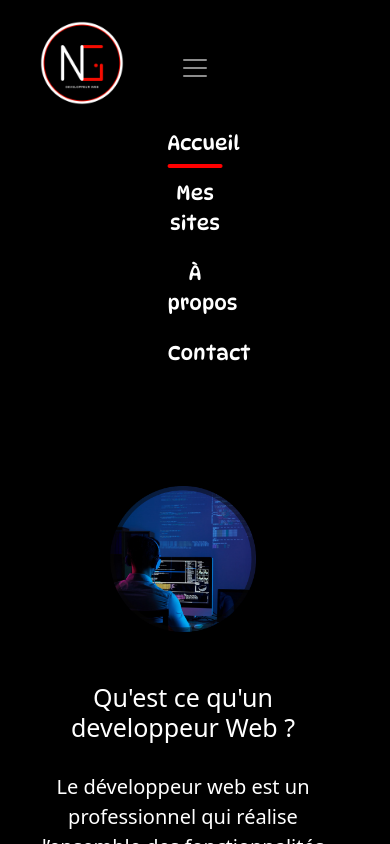
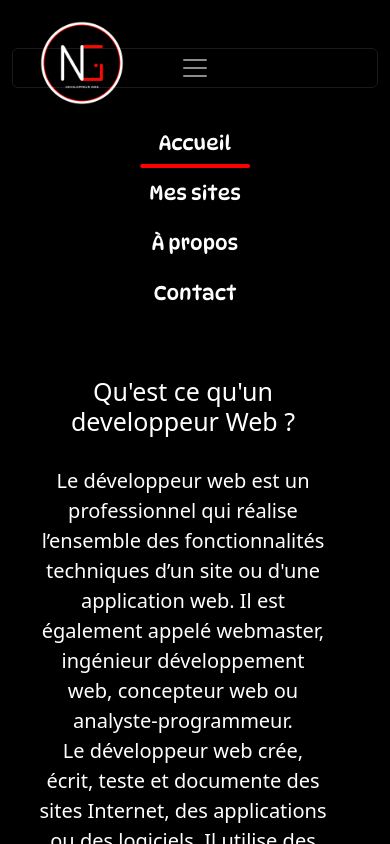
Before and after one commit to Nico578/Projet-React, a React (Create React App) app: page / in a window 390 px wide. Both pictures are taken after a click on the button "Toggle navigation". Shown: the top 844 px of the page. Built offline with nearby package versions, Linux system fonts and the light colour scheme.

Commit message:
menu responsive téléphone

```diff
--- a/src/App.js
+++ b/src/App.js
@@ -4,6 +4,7 @@ import Home from "./pages/Home";
 import Mysites from "./pages/Mysites";
 import About from "./pages/About";
 import Contact from "./pages/Contact";
+import Scoreboard from "./pages/Scoreboard";
 
 const App = () => {
   return (
@@ -14,6 +15,7 @@ const App = () => {
           <Route path="/Mes-sites" element={<Mysites />} />
           <Route path="/A-propos" element={<About />} />
           <Route path="/Contact" exact element={<Contact />} />
+          <Route path="/Scoreboard" exact element={<Scoreboard />} />
         </Routes>
       </BrowserRouter>
     </div>
--- a/src/components/Navigation.js
+++ b/src/components/Navigation.js
@@ -7,21 +7,21 @@ const Navigation = () => {
     <div className="navigation">
       <nav class="navbar navbar-expand-lg navbar-dark">
         <div class="container-fluid">
-        <div className="logo navbar-brand">
-        <img src={logo} alt="Logo Pour Fond Sombre" />
-      </div>
+          <div className="logo navbar-brand">
+            <img src={logo} alt="Logo Pour Fond Sombre" />
+          </div>
           <button
             class="navbar-toggler"
             type="button"
             data-bs-toggle="collapse"
-            data-bs-target="#navbarNavDropdown"
-            aria-controls="navbarNavDropdown"
+            data-bs-target="#navbarNav"
+            aria-controls="navbarNav"
             aria-expanded="false"
             aria-label="Toggle navigation"
           >
             <span class="navbar-toggler-icon"></span>
           </button>
-          <div class="collapse navbar-collapse" id="navbarNavDropdown">
+          <div class="collapse navbar-collapse" id="navbarNav">
             <ul class="navbar-nav">
               <NavLink
                 to="/"
--- /dev/null
+++ b/src/pages/Scoreboard.js
@@ -0,0 +1,11 @@
+import React from 'react';
+
+const Scoreboard = () => {
+    return (
+        <div className='scoreboard'>
+
+        </div>
+    );
+};
+
+export default Scoreboard;
--- a/src/style/components/_navigation.scss
+++ b/src/style/components/_navigation.scss
@@ -63,19 +63,17 @@
       }
     }
 
-    .navbar-toggler-icon {
-      margin-top: -100px;
-    }
   }
 
   @media screen and (max-width: 992px) {
+
     .container-fluid {
       display: flex;
     }
 
     .navbar-toggler {
       margin-top: -100px;
-      border: none;
+      color: aliceblue;
     }
 
     .navbar-toggler:focus {
@@ -85,7 +83,12 @@
     a {
         text-decoration-line: none;
         margin: auto;
-        width: 15% !important;
+        width: 30%;
+    }
+
+    li {
+      font-size: 20px;
+      text-align: center;
     }
   }
 }
--- a/src/style/pages/_home.scss
+++ b/src/style/pages/_home.scss
@@ -1,6 +1,6 @@
 .home {
   .first-container {
-    padding: 100px 0;
+    padding: 50px 0;
   }
 
   .row {
@@ -75,11 +75,9 @@
     }
 
     .col-img {
-        text-align: center;
-
-        img {
-          width: 40%;
-        }
+      width: 80%;
+      text-align: center;
+      margin: auto;
     }
 
     .col-text {
@@ -89,4 +87,17 @@
         max-width: 100%;
     }
   }
+
+  @media screen and (max-width: 400px) {
+
+
+    .container {
+      margin: auto;
+      padding: 0;
+    }
+
+    .col-img {
+        display: none;
+    }
+  }
 }
```
